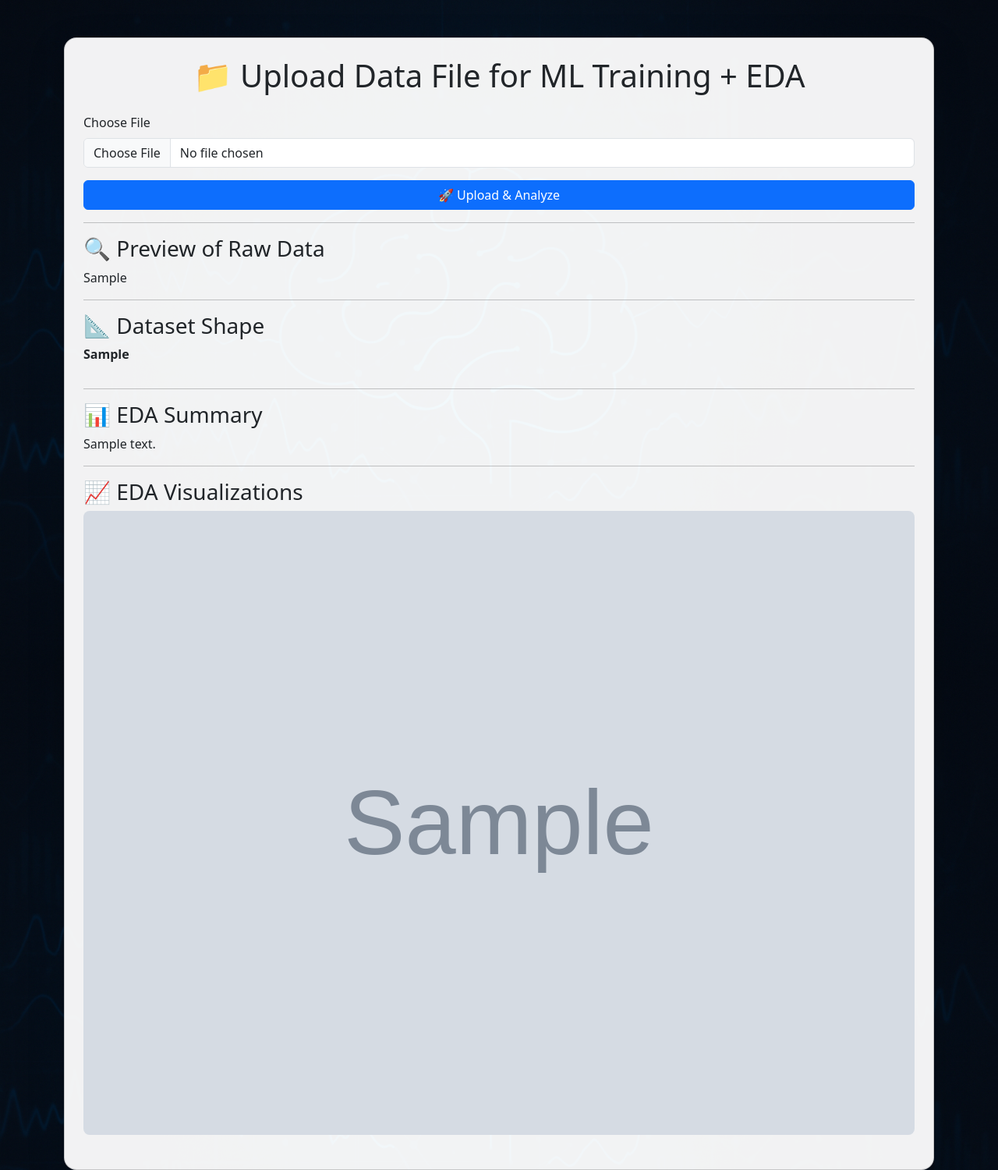
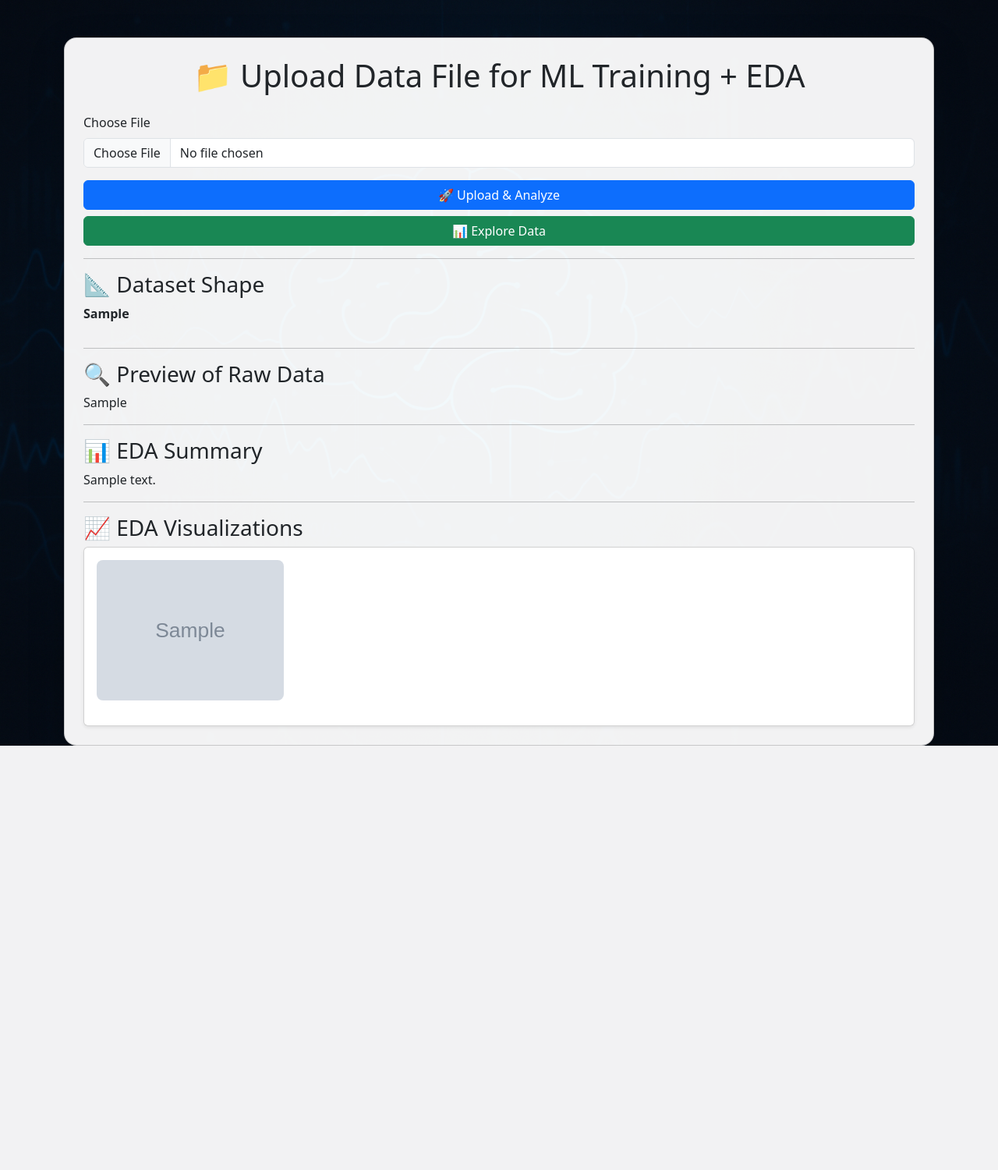
Before and after one commit to Fingolfin123/ml_pipeline, a Flask app: template templates/ingest.html in a window 1280 px wide. Shown: the whole page at 78% size. After the commit the page ends 956 px from the top, so only its background shows below. Run offline with Flask 3, Linux system fonts and the light colour scheme; the template is opened without the code that fills it: most values are stand-ins (such as "Sample title", 1, 10 or a date in 2020); grey boxes marked "Sample" are stand-in pictures; parts of the project's set-up code (start-up, migrations or seed data) failed here and were passed over; some libraries are stand-ins or nearby versions.

Commit message:
Updates to ingest interface

```diff
--- a/app.py
+++ b/app.py
@@ -20,11 +20,11 @@ import seaborn as sns
 import matplotlib.pyplot as plt
 
 UPLOAD_FOLDER = "data"
-ARCHIVE_FOLDER = "archive"
+MODEL_RUN_FOLDER = "model_run"
 EDA_FOLDER = "static/eda_results"
 
 app.config["UPLOAD_FOLDER"] = UPLOAD_FOLDER
-app.config["ARCHIVE_FOLDER"] = ARCHIVE_FOLDER
+app.config["MODEL_RUN_FOLDER"] = MODEL_RUN_FOLDER
 app.config["EDA_FOLDER"] = EDA_FOLDER
 
 @app.route('/ingest-data', methods=['GET', 'POST'])
@@ -49,7 +49,6 @@ def ingest():
 
             # Save uploaded file
             file_path = os.path.join(app.config["UPLOAD_FOLDER"], uploaded_file.filename)
-            uploaded_file.save(file_path)
 
             # Run ingestion
             obj = IngestionManager(
@@ -58,14 +57,8 @@ def ingest():
             )
             df_raw, df_train, df_test = obj.run()
 
-            archive_path = os.path.join(
-                app.config["ARCHIVE_FOLDER"],
-                uploaded_file.filename.rsplit('.', 1)[0],
-                uploaded_file.filename
-            )
             message = (
-                f"✅ File ingested into raw, training, and testing tables. "
-                f"File archived to: {archive_path}"
+                f"""✅ File ingested into raw, training, and testing tables to temp project folder '{app.config["MODEL_RUN_FOLDER"]}/'. """
             )
 
             # Run EDA
@@ -161,8 +154,8 @@ def training_datapoint():
 def predict_datapoint():
     # NOTE: FUTURE PIPELINE UPGRADE --> need to know which model to use in predictions
     # currently have to hardcode "target_feature_name"
-    model_path = os.path.join('artifacts', 'model_Linear Regression.joblib')
-    preproc_path = os.path.join('artifacts', 'pre_proc.joblib')
+    model_path = os.path.join('model_run', 'model_Linear Regression.joblib')
+    preproc_path = os.path.join('model_run', 'pre_proc.joblib')
     predict_pipeline = PredictPipeline(model_path, preproc_path)
 
     if request.method == 'GET':
--- a/src/components/ingestion/ingestion.py
+++ b/src/components/ingestion/ingestion.py
@@ -12,9 +12,9 @@ from dataclasses import dataclass
 
 @dataclass
 class DataIngestConfig:
-    train_data_path: str=os.path.join('artifacts',"train.csv")
-    test_data_path: str=os.path.join('artifacts',"test.csv")
-    raw_data_path: str=os.path.join('artifacts',"raw.csv")
+    train_data_path: str=os.path.join('model_run',"train.csv")
+    test_data_path: str=os.path.join('model_run',"test.csv")
+    raw_data_path: str=os.path.join('model_run',"raw.csv")
 
 class IngestionManager:
     def __init__(self, source_enum: SourceClassMap, source_config: dict):
--- a/templates/ingest.html
+++ b/templates/ingest.html
@@ -2,7 +2,7 @@
 <html lang="en">
 <head>
     <meta charset="UTF-8">
-    <title>Upload File for Ingestion & EDA</title>
+    <title>Data Ingestion and Exploration</title>
     <meta name="viewport" content="width=device-width, initial-scale=1">
 
     <!-- Bootstrap 5 -->
@@ -16,10 +16,16 @@
         .card {
             background-color: rgba(255, 255, 255, 0.95);
         }
-        img.eda-plot {
+        .eda-thumb {
             max-width: 100%;
+            height: 180px;
+            object-fit: contain;
+            cursor: pointer;
             border-radius: 8px;
-            margin-bottom: 20px;
+            transition: transform 0.2s;
+        }
+        .eda-thumb:hover {
+            transform: scale(1.05);
         }
     </style>
 </head>
@@ -35,13 +41,32 @@
                 <input class="form-control" type="file" name="file" id="file" required>
             </div>
 
+            <!-- First button -->
             <div class="d-grid">
                 <button class="btn btn-primary" type="submit">🚀 Upload & Analyze</button>
             </div>
+
+            <!-- Second button: disabled until EDA is available -->
+            <div class="d-grid mt-2">
+                <button id="exploreBtn"
+                        class="btn btn-success"
+                        type="button"
+                        {% if not eda_shape %}disabled{% endif %}>
+                    📊 Explore Data
+                </button>
+            </div>
+
         </form>
+
 
         {% if message %}
             <div class="alert alert-info mt-3">{{ message }}</div>
+        {% endif %}
+
+        {% if eda_shape %}
+            <hr>
+            <h3>📐 Dataset Shape</h3>
+            <p><strong>{{ eda_shape }}</strong></p>
         {% endif %}
 
         {% if eda_head %}
@@ -50,12 +75,6 @@
             <div class="table-responsive">
                 {{ eda_head | safe }}
             </div>
-        {% endif %}
-
-        {% if eda_shape %}
-            <hr>
-            <h3>📐 Dataset Shape</h3>
-            <p><strong>{{ eda_shape }}</strong></p>
         {% endif %}
 
         {% if eda_summary %}
@@ -69,13 +88,50 @@
         {% if eda_images %}
             <hr>
             <h3>📈 EDA Visualizations</h3>
-            {% for img in eda_images %}
-                <img src="{{ url_for('static', filename='eda_results/' ~ img.split('/')[-1]) }}" class="eda-plot" alt="EDA Plot">
-            {% endfor %}
+            <div class="card shadow-sm p-3">
+                <div class="row">
+                    {% for img in eda_images %}
+                    <div class="col-md-4 col-sm-6 mb-3">
+                        <img src="{{ url_for('static', filename='eda_results/' ~ img.split('/')[-1]) }}"
+                             class="eda-thumb"
+                             alt="EDA Plot"
+                             data-bs-toggle="modal"
+                             data-bs-target="#imgModal"
+                             onclick="enlargeImage(this.src)">
+                    </div>
+                    {% endfor %}
+                </div>
+            </div>
         {% endif %}
-
     </div>
 </div>
 
+<!-- Modal for enlarged image -->
+<div class="modal fade" id="imgModal" tabindex="-1" aria-labelledby="imgModalLabel" aria-hidden="true">
+  <div class="modal-dialog modal-xl modal-dialog-centered">
+    <div class="modal-content bg-dark">
+      <div class="modal-body text-center">
+        <img id="enlargedImg" src="" class="img-fluid rounded" alt="Enlarged Plot">
+      </div>
+    </div>
+  </div>
+</div>
+
+<script>
+function enlargeImage(src) {
+    document.getElementById("enlargedImg").src = src;
+}
+</script>
+
+<script src="https://cdn.jsdelivr.net/npm/bootstrap@5.3.3/dist/js/bootstrap.bundle.min.js"></script>
+<script>
+document.getElementById('exploreBtn').addEventListener('click', function () {
+    if (!this.disabled) {
+        window.location.href = "{{ url_for('training_datapoint') }}";
+    }
+});
+</script>
+
+
 </body>
 </html>
```
Also changed, not shown: data/air_quality_health_dataset.csv (added), static/eda_results/correlation_heatmap.png, 1 other file.
